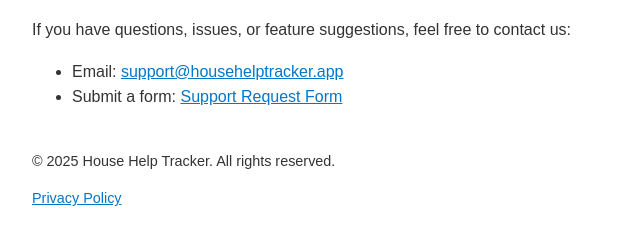
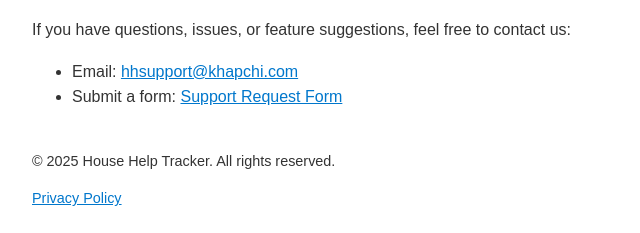
Before and after one commit to khapchi/house-help-support, a plain HTML site: page index.html in a window 1280 px wide. Shown: the part 431-664 px from the top of the page, 8-648 px from the left. Drawn offline with Linux system fonts and the light colour scheme.

Commit message:
Update index.html

```diff
--- a/index.html
+++ b/index.html
@@ -29,7 +29,7 @@
   <h2>Contact Support</h2>
   <p>If you have questions, issues, or feature suggestions, feel free to contact us:</p>
   <ul>
-    <li>Email: <a href="mailto:hhsupport@khapchi.com">support@househelptracker.app</a></li>
+    <li>Email: <a href="mailto:hhsupport@khapchi.com">hhsupport@khapchi.com</a></li>
     <li>Submit a form: <a href="https://forms.gle/v7hC2fJjDtRqHs6G9" target="_blank">Support Request Form</a></li>
   </ul>
 
```
